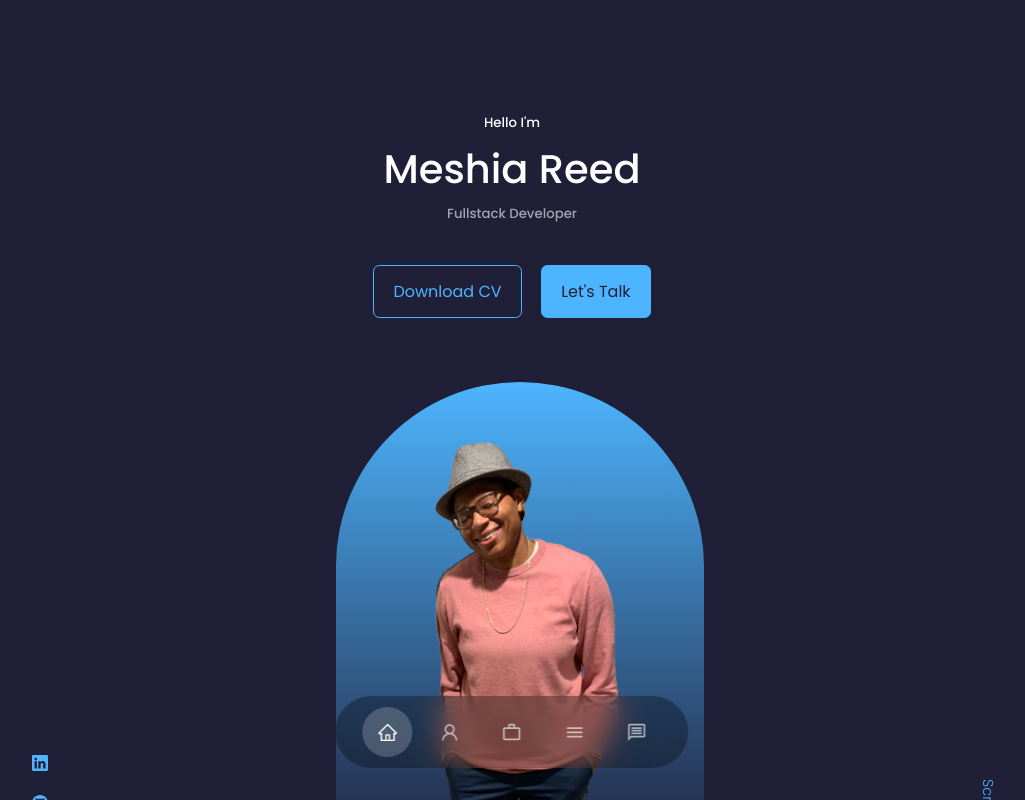
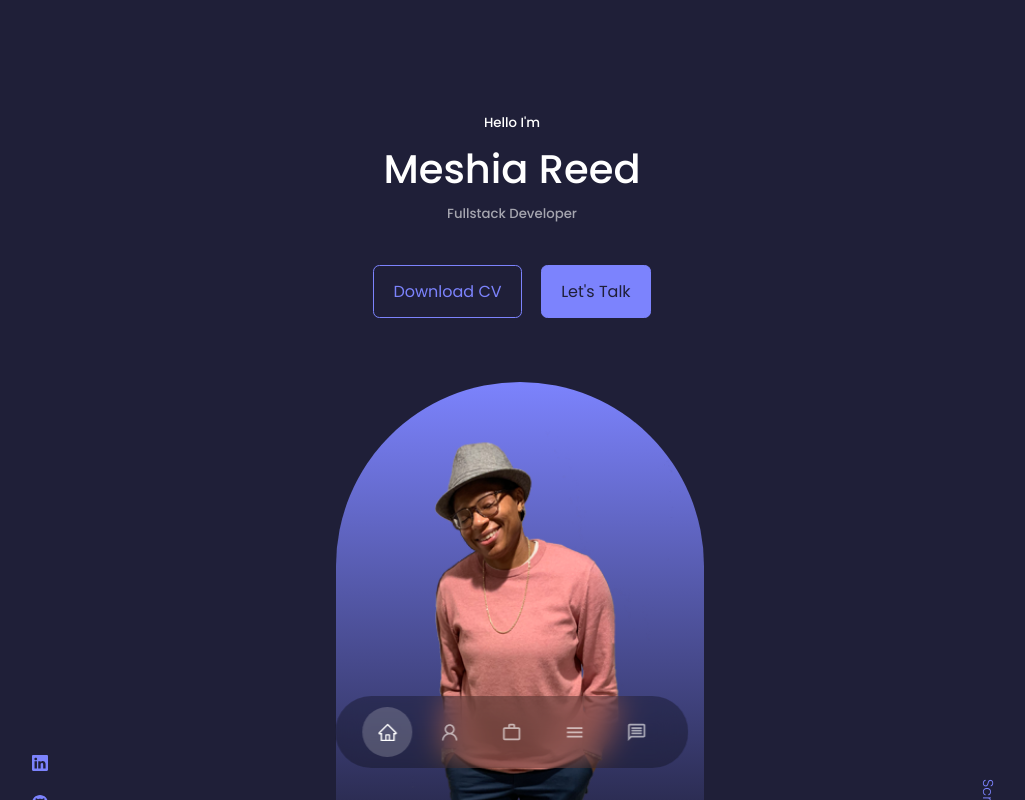
Before and after one commit to MDReed2/rcw-portfolio-react, a React (Create React App) app: page / in a window 1280 px wide. Shown: the top 800 px of the page, without its empty margins (128-1153 px from the left). Built offline with nearby package versions, Linux system fonts and the light colour scheme.

Commit message:
Update - Index colors

```diff
--- a/src/index.scss
+++ b/src/index.scss
@@ -2,10 +2,11 @@
 
 $color-bg: #1f1f38;
 $color-bg-variant: #2c2c6c;
-$color-primary: #4db5ff;
+$color-primary: #7c83fd;
 $color-primary-variant: rgba(77, 181, 255, 0.4);
 $color-white: #fff;
 $color-light: rgba(255, 255, 255, 0.6);
+$color-sky-blue: #4db5ff;
 
 $container-width-lg: 75%;
 $container-width-md: 86%;
```
Also changed, not shown: src/assets/SD-350px-2.png (added).
